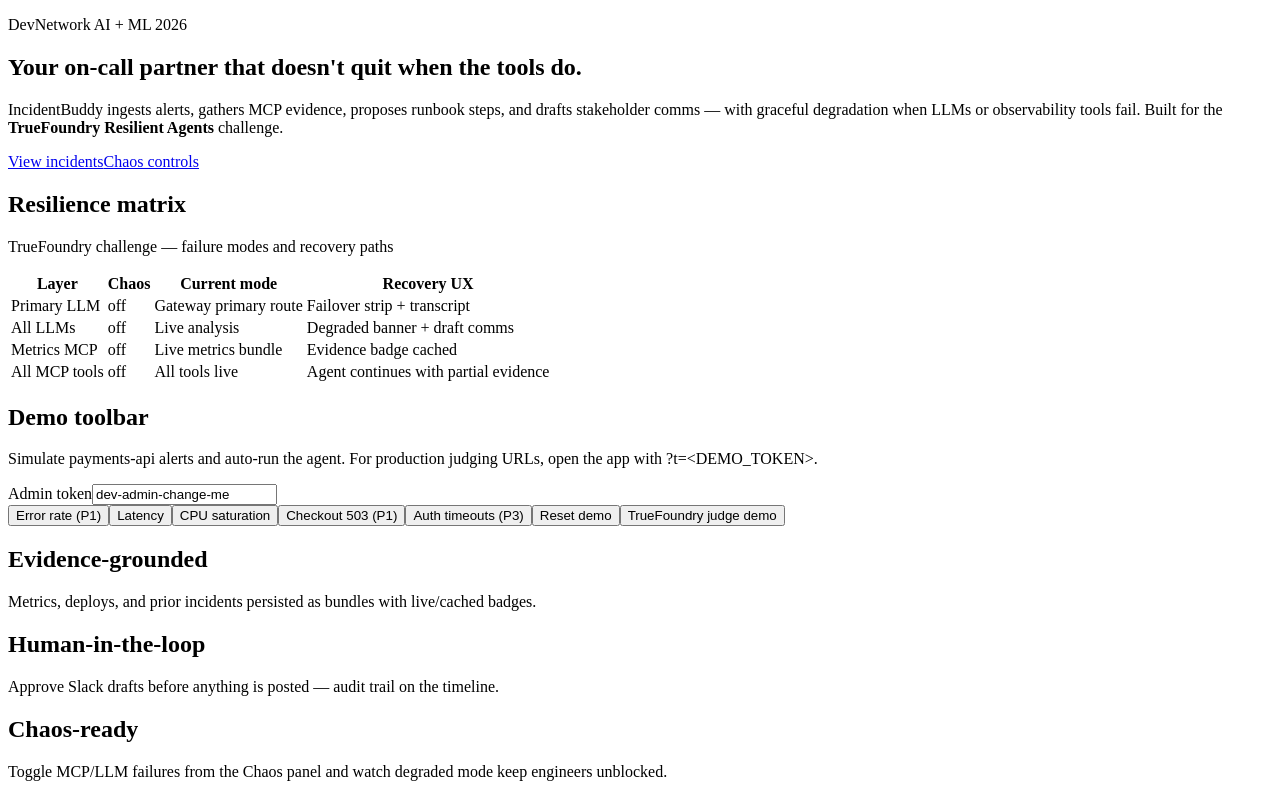
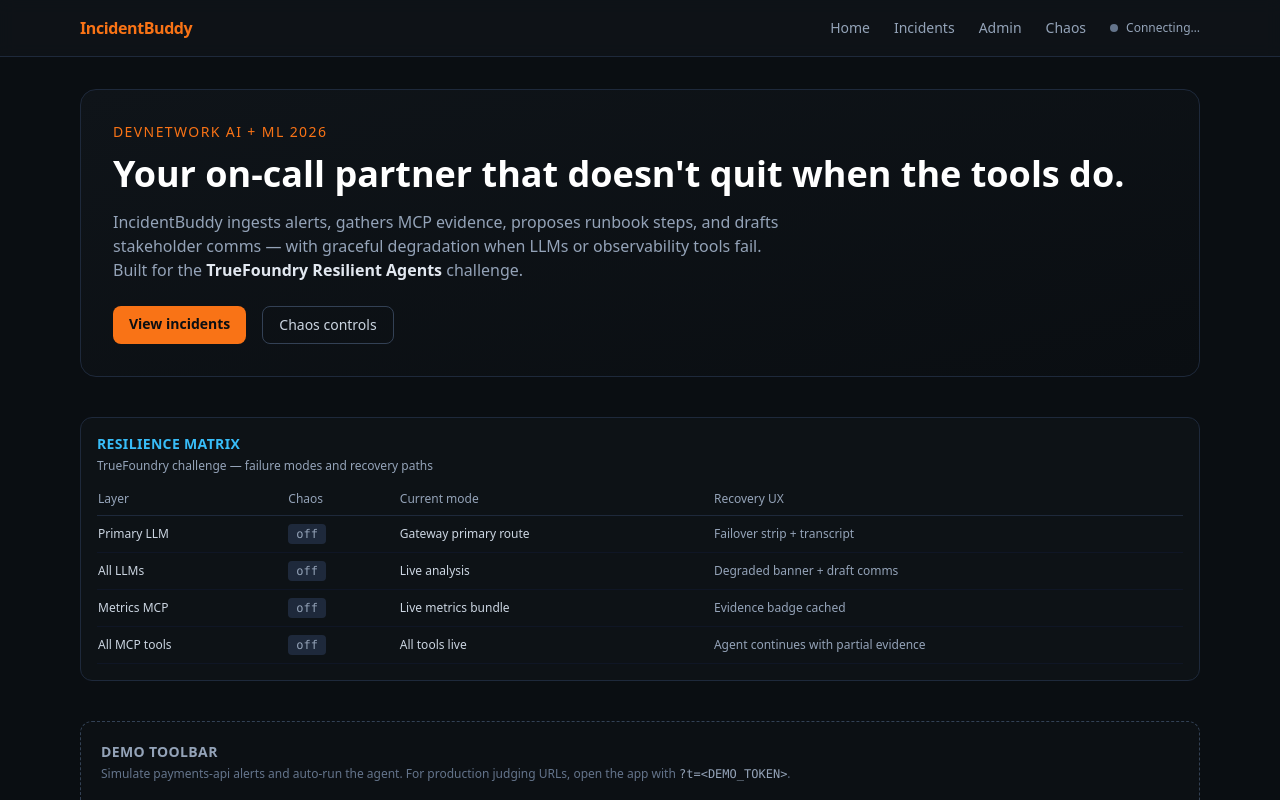
Before and after one commit to nag-gude/incident-buddy, a Next.js app in the folder frontend/: page / in a window 1280 px wide. Shown: the top 800 px of the page. Built offline with nearby package versions, Linux system fonts and the light colour scheme; no server answers.

Commit message:
Add files via upload

```diff
--- /dev/null
+++ b/frontend/app/globals.css
@@ -0,0 +1,11 @@
+@tailwind base;
+@tailwind components;
+@tailwind utilities;
+
+:root {
+  color-scheme: dark;
+}
+
+body {
+  @apply bg-ink-950 text-slate-200 antialiased;
+}
--- /dev/null
+++ b/frontend/app/layout.tsx
@@ -0,0 +1,46 @@
+import type { Metadata } from "next";
+import { LiveSession } from "@/components/LiveSession";
+import "./globals.css";
+
+export const metadata: Metadata = {
+  title: "IncidentBuddy",
+  description: "Resilient on-call incident copilot — DevNetwork / TrueFoundry hackathon",
+};
+
+export default function RootLayout({ children }: { children: React.ReactNode }) {
+  return (
+    <html lang="en">
+      <body className="min-h-screen">
+        <header className="border-b border-slate-800 bg-ink-900/80 backdrop-blur">
+          <NavBar />
+        </header>
+        <main className="mx-auto max-w-6xl px-4 py-8">{children}</main>
+      </body>
+    </html>
+  );
+}
+
+function NavBar() {
+  return (
+    <div className="mx-auto flex max-w-6xl items-center justify-between px-4 py-4">
+      <a href="/" className="font-semibold tracking-tight text-alert">
+        IncidentBuddy
+      </a>
+      <nav className="flex items-center gap-6 text-sm text-slate-400">
+        <a href="/" className="hover:text-white">
+          Home
+        </a>
+        <a href="/incidents" className="hover:text-white">
+          Incidents
+        </a>
+        <a href="/admin" className="hover:text-white">
+          Admin
+        </a>
+        <a href="/admin/chaos" className="hover:text-white">
+          Chaos
+        </a>
+        <LiveSession />
+      </nav>
+    </div>
+  );
+}
```
